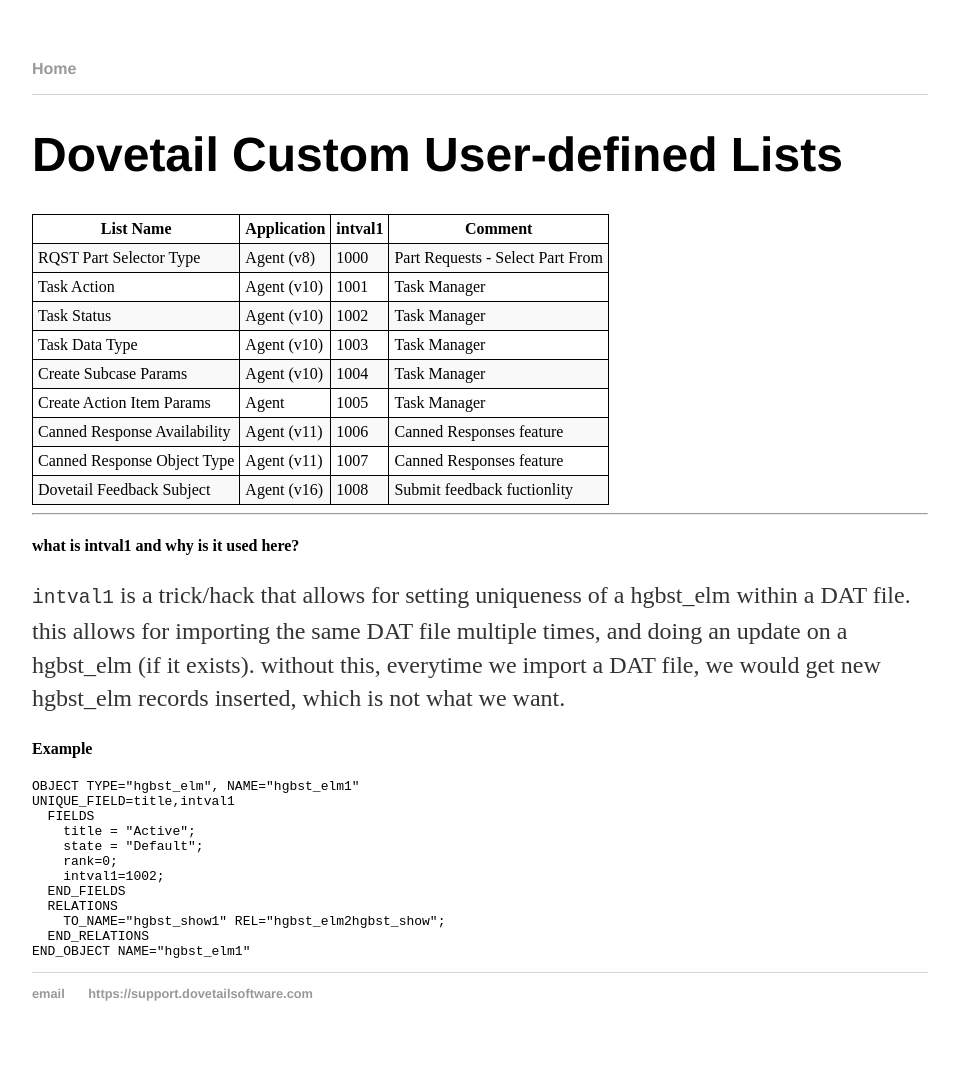
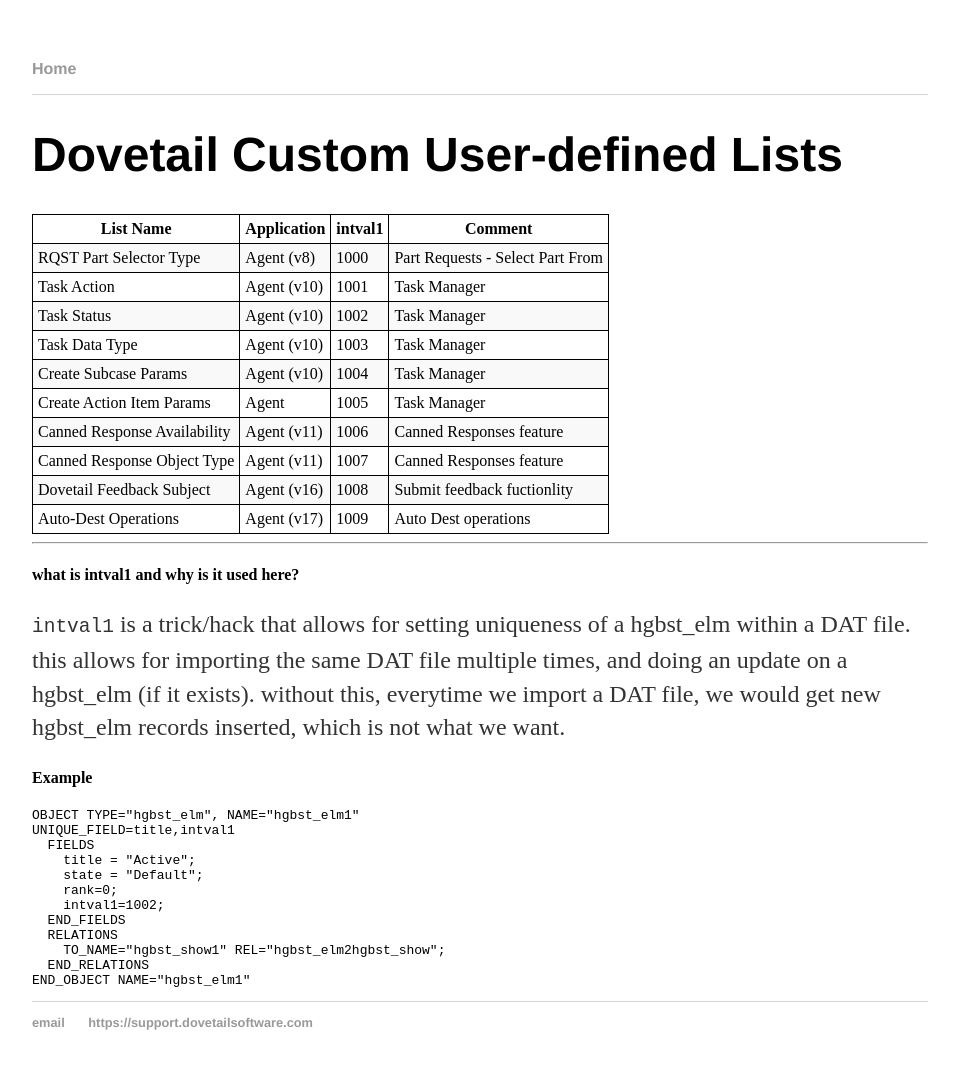
Before and after one commit to DovetailSoftware/dovetail-defined, a Jekyll site: the page built from pages/user-defined-lists.md, in a window 1280 px wide. Shown: the whole page, without its empty margins (160-1119 px from the left). Built offline with Jekyll 4.4.1, drawn with Linux system fonts in a browser that asks for light colours; before the commit the page ends 1061 px from its top, so only the background shows below that.

Commit message:
add Auto-Dest Operations

```diff
--- a/pages/user-defined-lists.md
+++ b/pages/user-defined-lists.md
@@ -17,6 +17,7 @@
 | Canned Response Availability | Agent (v11) | 1006 | Canned Responses feature|
 | Canned Response Object Type | Agent (v11) | 1007 | Canned Responses feature|
 | Dovetail Feedback Subject | Agent (v16) | 1008 | Submit feedback fuctionlity|
+| Auto-Dest Operations | Agent (v17) | 1009 | Auto Dest operations|
 
 ---
 
```
